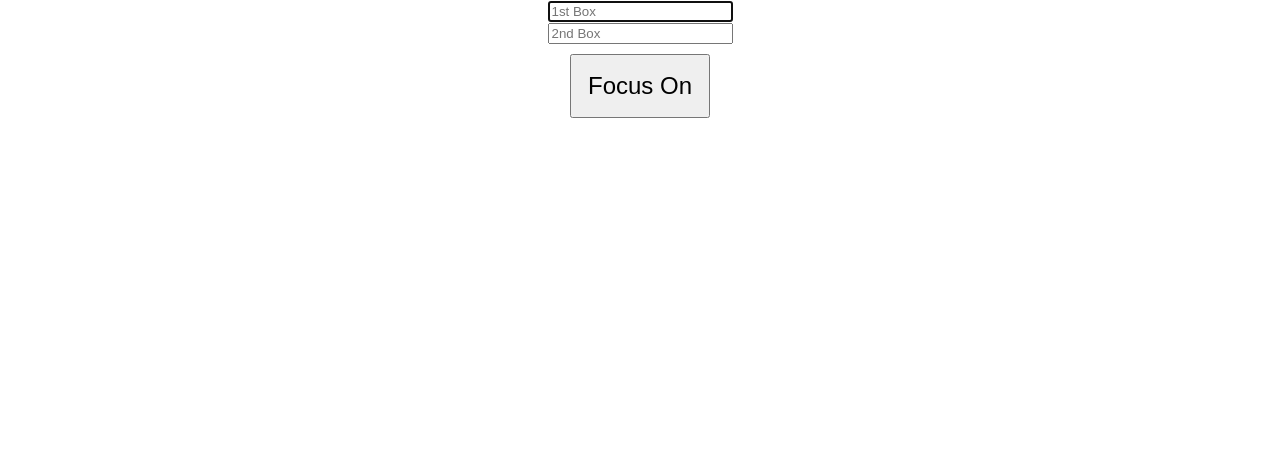
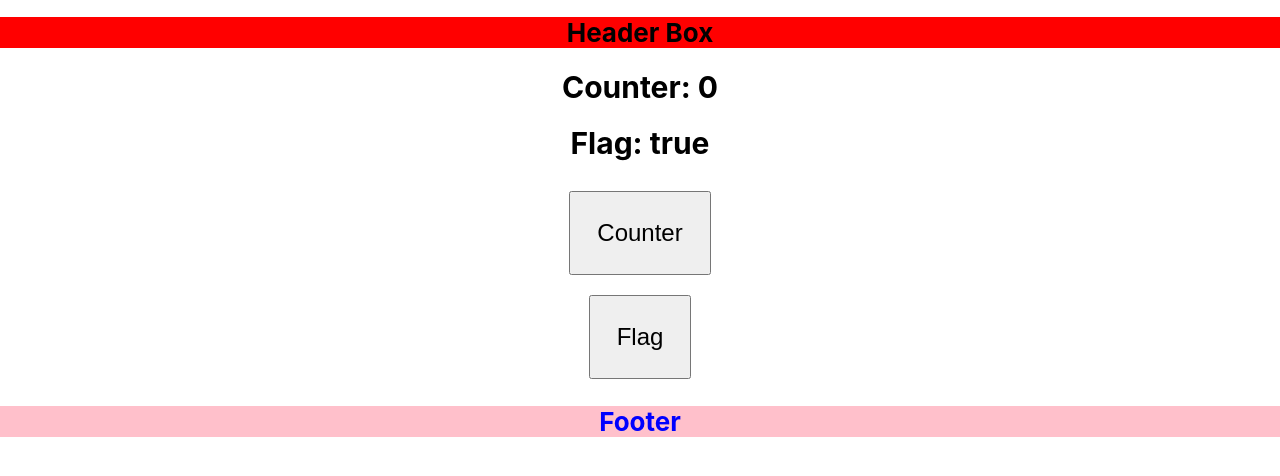
Before and after one commit to Arafat-alim/JS-practice, a React (Create React App) app in the folder ReactJS/project-one/: page / in a window 1280 px wide. Shown: the top 476 px of the page. Built offline with nearby package versions, Linux system fonts and the light colour scheme.

Commit message:
without memoization and callback our app - Useless rendering everything.

```diff
--- a/ReactJS/project-one/src/App.js
+++ b/ReactJS/project-one/src/App.js
@@ -1,10 +1,10 @@
 import "./App.css";
-import RefsFuncComp19 from "./components/RefsFuncComp19";
+import Index from "./components/Optimizing/IndexFile";
 
 function App() {
   return (
     <div className="App">
-      <RefsFuncComp19 />
+      <Index />
     </div>
   );
 }
--- /dev/null
+++ b/ReactJS/project-one/src/components/Optimizing/ChangeState.js
@@ -0,0 +1,17 @@
+import React from "react";
+
+function ChangeState(props) {
+  const cStyle = {
+    padding: "26px",
+  };
+  console.log("Change State");
+  return (
+    <div>
+      <button style={cStyle} onClick={props.click}>
+        {props.caption}
+      </button>
+    </div>
+  );
+}
+
+export default ChangeState;
--- /dev/null
+++ b/ReactJS/project-one/src/components/Optimizing/DisplayCounter.js
@@ -0,0 +1,15 @@
+import React from "react";
+
+function DisplayCounter(props) {
+  const cStyle = {
+    fontSize: "30px",
+  };
+  console.log("Display Counter");
+  return (
+    <div>
+      <h1 style={cStyle}>Counter: {props.Counter}</h1>
+    </div>
+  );
+}
+
+export default DisplayCounter;
--- /dev/null
+++ b/ReactJS/project-one/src/components/Optimizing/DisplayFlag.js
@@ -0,0 +1,15 @@
+import React from "react";
+
+function DisplayFlag(props) {
+  const fStyle = {
+    fontSize: "30px",
+  };
+  console.log("Display Flag");
+  return (
+    <div>
+      <h1 style={fStyle}>Flag: {props.flag.toString()}</h1>
+    </div>
+  );
+}
+
+export default DisplayFlag;
--- /dev/null
+++ b/ReactJS/project-one/src/components/Optimizing/Footer.js
@@ -0,0 +1,17 @@
+import React from "react";
+
+function Footer() {
+  const fStyle = {
+    backgroundColor: "pink",
+    color: "blue",
+    fontSize: "26px",
+  };
+  console.log("Footer Component");
+  return (
+    <div>
+      <h1 style={fStyle}>Footer</h1>
+    </div>
+  );
+}
+
+export default Footer;
--- /dev/null
+++ b/ReactJS/project-one/src/components/Optimizing/Header.js
@@ -0,0 +1,16 @@
+import React from "react";
+
+function Header() {
+  const hStyle = {
+    backgroundColor: "red",
+    fontSize: "26px",
+  };
+  console.log("Header Component");
+  return (
+    <div>
+      <h1 style={hStyle}>Header Box</h1>
+    </div>
+  );
+}
+
+export default Header;
--- /dev/null
+++ b/ReactJS/project-one/src/components/Optimizing/IndexFile.js
@@ -0,0 +1,32 @@
+import React, { useState } from "react";
+import ChangeState from "./ChangeState";
+import DisplayCounter from "./DisplayCounter";
+import DisplayFlag from "./DisplayFlag";
+import Footer from "./Footer";
+import Header from "./Header";
+
+function IndexFile() {
+  //! making states
+  const [cnt, setCount] = useState(0);
+  const [mflag, setFlag] = useState(true);
+  //! function calls to update the state
+  const handleCounter = () => {
+    setCount(cnt + 1);
+  };
+  const handleFlag = () => {
+    setFlag(!mflag);
+  };
+
+  return (
+    <div>
+      <Header />
+      <DisplayCounter Counter={cnt} />
+      <DisplayFlag flag={mflag} />
+      <ChangeState caption={"Counter"} click={handleCounter} />
+      <ChangeState caption={"Flag"} click={handleFlag} />
+      <Footer />
+    </div>
+  );
+}
+
+export default IndexFile;
```
